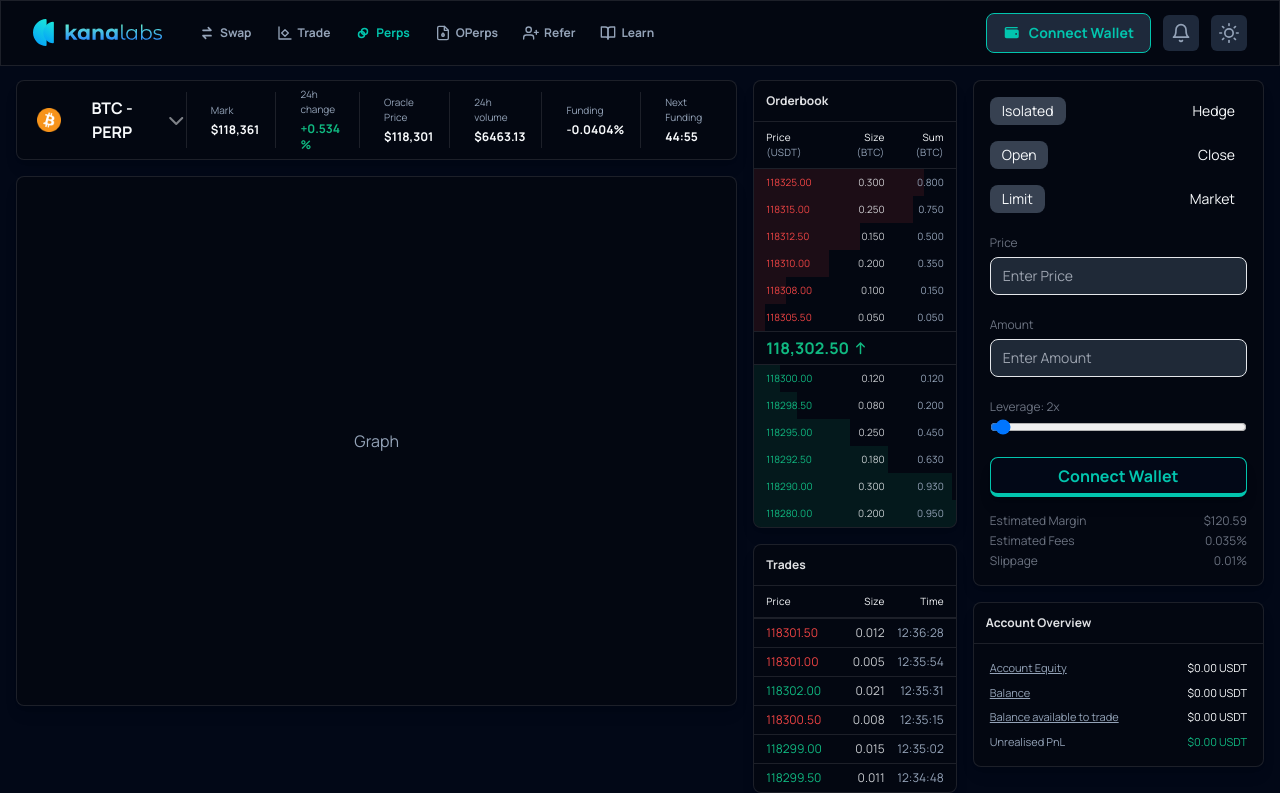
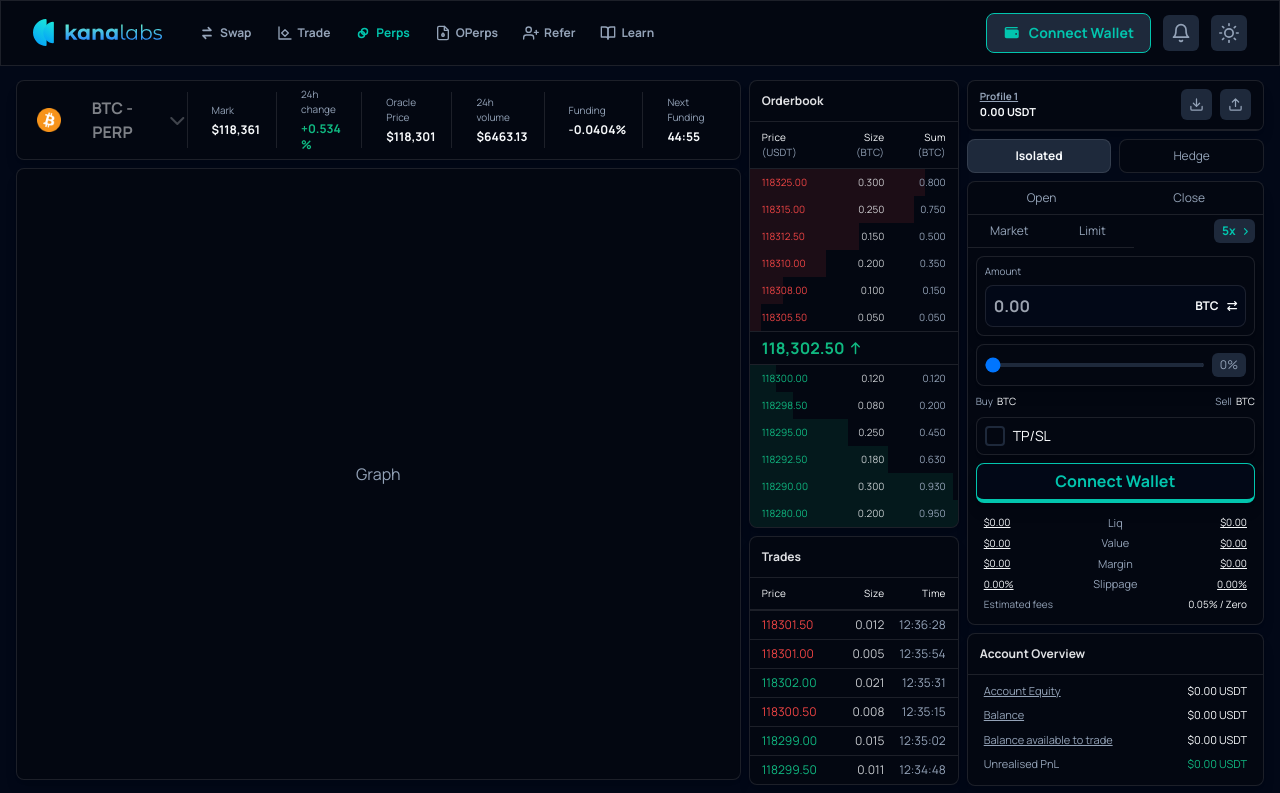
Before and after one commit to Sathyajhith-S-S/Kana-Labs, a React (Vite) app: page /perps in a window 1280 px wide. Shown: the top 793 px of the page. Built offline with nearby package versions, Linux system fonts and the light colour scheme.

Commit message:
order form changes

```diff
--- a/src/components/perps/AccountOverviewPanel.tsx
+++ b/src/components/perps/AccountOverviewPanel.tsx
@@ -12,7 +12,7 @@ export function AccountOverviewPanel() {
     return (
         <CardShell title="Account Overview">
             <TooltipProvider>
-                <div className="p-4 space-y-2 text-[11px]">
+                <div className="p-4 space-y-2 pb-3 pt-2 text-[11px]">
                     {items.map((it) => (
                         <div key={it.label} className="flex items-center justify-between">
                             {it.tooltip ? (
--- a/src/components/perps/ChartPanel.tsx
+++ b/src/components/perps/ChartPanel.tsx
@@ -2,7 +2,7 @@ import { CardShell } from "./CardShell";
 
 export function ChartPanel() {
     return (
-        <CardShell className="h-[530px] sm:h-[530px]">
+        <CardShell className="h-[612px]">
             <div className="h-full w-full flex items-center justify-center text-muted-foreground">
                 Graph
             </div>
--- a/src/components/perps/OpenOrdersSection.tsx
+++ b/src/components/perps/OpenOrdersSection.tsx
@@ -18,7 +18,7 @@ export function OpenOrdersSection() {
 
     return (
         <CardShell>
-            <div className="border-b border-white/10">
+            <div className="border-b border-black/10 dark:border-white/10">
                 <div className="flex items-center overflow-x-auto">
                     {TABS.map((t) => (
                         <button
--- a/src/components/perps/OrderForm.tsx
+++ b/src/components/perps/OrderForm.tsx
@@ -1,70 +1,180 @@
 import { useState } from "react";
 import { Button } from "../ui/Button";
 import { CardShell } from "./CardShell";
+import { Tooltip, TooltipContent, TooltipProvider, TooltipTrigger } from "@/components/ui/tooltip";
+import { FontAwesomeIcon } from "@fortawesome/react-fontawesome";
+import { faAngleRight, faArrowRightArrowLeft } from "@fortawesome/free-solid-svg-icons";
+
+type MarginMode = 'isolated' | 'hedge';
+type PositionMode = 'open' | 'close';
+type OrderType = 'market' | 'limit';
+
+const feesData = [
+    { valueLeft: "$0.00", label: "Liq", valueRight: "$0.00" },
+    { valueLeft: "$0.00", label: "Value", valueRight: "$0.00" },
+    { valueLeft: "$0.00", label: "Margin", valueRight: "$0.00" },
+    { valueLeft: "0.00%", label: "Slippage", valueRight: "0.00%" },
+    { valueLeft: "Estimated fees", label: "", valueRight: "0.05% / Zero" },
+];
+
+const PillTabs = ({ mode, setMode }: { mode: MarginMode, setMode: (mode: MarginMode) => void }) => (
+    <div className="grid grid-cols-2 gap-2 text-xs">
+        <button onClick={() => setMode('isolated')} className={`py-2 bg-card border border-black/10 dark:border-white/10 rounded-lg transition-colors ${mode === 'isolated' ? 'bg-muted text-foreground font-semibold' : 'text-muted-foreground'}`}>
+            Isolated
+        </button>
+        <button onClick={() => setMode('hedge')} className={`py-2 bg-card border border-black/10 dark:border-white/10 rounded-lg transition-colors ${mode === 'hedge' ? 'bg-muted text-foreground font-semibold' : 'text-muted-foreground'}`}>
+            Hedge
+        </button>
+    </div>
+);
+
+const UnderlinedTabs = ({ tabs, activeTab, setActiveTab }: { tabs: string[], activeTab: string, setActiveTab: (tab: string) => void }) => (
+    <div className="border-b border-black/10 dark:border-white/10">
+        <div className="flex items-center justify-between">
+            {tabs.map((t) => (
+                <button
+                    key={t}
+                    onClick={() => setActiveTab(t)}
+                    className={`whitespace-nowrap flex-1 text-center py-2 text-xs font-medium transition-colors
+                                ${activeTab === t
+                            ? "bg-muted text-foreground border-b-2 border-primary font-semibold"
+                            : "text-muted-foreground hover:bg-muted/50 hover:text-foreground"
+                        }`
+                    }
+                >
+                    {t}
+                </button>
+            ))}
+        </div>
+    </div>
+);
+
+const StyledCheckbox = ({ label }: { label: string }) => {
+    const [isChecked, setIsChecked] = useState(false);
+    return (
+        <label className="flex items-center gap-2 cursor-pointer text-sm">
+            <input
+                type="checkbox"
+                className="hidden"
+                checked={isChecked}
+                onChange={() => setIsChecked(!isChecked)}
+            />
+            <span
+                className={`
+                    w-5 h-5 border-2 rounded flex items-center justify-center transition-colors
+                    ${isChecked ? 'bg-primary border-primary' : 'border-muted'}
+                `}
+            >
+                {isChecked && (
+                    <svg
+                        xmlns="http://www.w.org/2000/svg"
+                        width="12"
+                        height="12"
+                        viewBox="0 0 24 24"
+                        fill="none"
+                        stroke="currentColor"
+                        strokeWidth="3"
+                        strokeLinecap="round"
+                        strokeLinejoin="round"
+                        className="text-primary-foreground"
+                    >
+                        <polyline points="20 6 9 17 4 12" />
+                    </svg>
+                )}
+            </span>
+            {label}
+        </label>
+    );
+};
 
 export function OrderForm() {
-    const [price, setPrice] = useState("");
+    const [marginMode, setMarginMode] = useState<MarginMode>('isolated');
+    const [positionMode, setPositionMode] = useState<PositionMode>('open');
+    const [orderType, setOrderType] = useState<OrderType>('market');
     const [amount, setAmount] = useState("");
-    const [leverage, setLeverage] = useState(2);
+    const [leverage, setLeverage] = useState(0);
 
     return (
-        <CardShell className="p-4 w-full">
-            <div className="flex items-center justify-between text-sm font-medium mb-4">
-                <button className="px-3 py-1 rounded-lg bg-gray-200 dark:bg-gray-700">
-                    Isolated
-                </button>
-                <button className="px-3 py-1 rounded-lg">Hedge</button>
+        <>
+            <TooltipProvider>
+                <CardShell>
+                    <div className="flex items-center justify-between p-3 py-2 border-b border-white/10">
+                        <div className="flex flex-col gap-0">
+                            <Tooltip>
+                                <TooltipTrigger asChild>
+                                    <span className="text-[10px] text-muted-foreground font-semibold underline cursor-help">
+                                        Profile 1
+                                    </span>
+                                </TooltipTrigger>
+                                <TooltipContent>
+                                    <p>Balance available to trade</p>
+                                </TooltipContent>
+                            </Tooltip>
+                            <span className="text-[11px] font-semibold">
+                                0.00 USDT
+                            </span>
                         </div>
-
-            <div className="flex items-center justify-between text-sm font-medium mb-4">
-                <button className="px-3 py-1 rounded-lg bg-gray-200 dark:bg-gray-700">
-                    Open
-                </button>
-                <button className="px-3 py-1 rounded-lg">Close</button>
+                        <div className="flex items-center gap-2">
+                            <Button variant="secondary" size="xs" className="p-2 h-auto group">
+                                <svg xmlns="http://www.w3.org/2000/svg" width="15" height="15" viewBox="0 0 24 24" fill="none" stroke="currentColor" strokeWidth="2" strokeLinecap="round" strokeLinejoin="round"><path d="M21 15v4a2 2 0 0 1-2 2H5a2 2 0 0 1-2-2v-4M7 10l5 5 5-5M12 15V3" /></svg>
+                            </Button>
+                            <Button variant="secondary" size="xs" className="p-2 h-auto group">
+                                <svg xmlns="http://www.w3.org/2000/svg" width="15" height="15" viewBox="0 0 24 24" fill="none" stroke="currentColor" strokeWidth="2" strokeLinecap="round" strokeLinejoin="round"><path d="M21 15v4a2 2 0 0 1-2 2H5a2 2 0 0 1-2-2v-4M17 8l-5-5-5 5M12 3v12" /></svg>
+                            </Button>
                         </div>
-
-            <div className="flex items-center justify-between text-sm font-medium mb-4">
-                <button className="px-3 py-1 rounded-lg bg-gray-200 dark:bg-gray-700">
-                    Limit
-                </button>
-                <button className="px-3 py-1 rounded-lg">Market</button>
                     </div>
-
-            <div className="mb-4">
-                <label className="text-xs text-gray-500">Price</label>
-                <input
-                    type="number"
-                    placeholder="Enter Price"
-                    value={price}
-                    onChange={(e) => setPrice(e.target.value)}
-                    className="mt-1 w-full px-3 py-2 border rounded-lg text-sm dark:bg-gray-800"
-                />
+                </CardShell>
+            </TooltipProvider>
+            <div>
+                <PillTabs mode={marginMode} setMode={setMarginMode} />
             </div>
-
-            <div className="mb-4">
-                <label className="text-xs text-gray-500">Amount</label>
-                <input
-                    type="number"
-                    placeholder="Enter Amount"
-                    value={amount}
-                    onChange={(e) => setAmount(e.target.value)}
-                    className="mt-1 w-full px-3 py-2 border rounded-lg text-sm dark:bg-gray-800"
-                />
+            <CardShell>
+                <div className="space-y-0">
+                    <UnderlinedTabs tabs={['Open', 'Close']} activeTab={positionMode} setActiveTab={(tab) => setPositionMode(tab as PositionMode)} />
+                    <div className="flex items-center">
+                        <div className="flex-grow">
+                            <UnderlinedTabs tabs={['Market', 'Limit']} activeTab={orderType} setActiveTab={(tab) => setOrderType(tab as OrderType)} />
                         </div>
-
-            <div className="mb-4">
-                <label className="text-xs text-gray-500">Leverage: {leverage}x</label>
-                <input
-                    type="range"
-                    min="1"
-                    max="50"
-                    value={leverage}
-                    onChange={(e) => setLeverage(parseInt(e.target.value))}
-                    className="w-full"
-                />
+                        <Button variant="secondary" size="xs" className="text-primary font-semibold me-2 ms-20 pe-1">
+                            5x
+                            <FontAwesomeIcon icon={faAngleRight} size="xs" className="ms-1" />
+                        </Button>
                     </div>
-
-            <div className="flex gap-2 mb-4">
+                    <div className="p-2">
+                        <CardShell className="p-2 pt-0">
+                            <label className="text-[10px] text-muted-foreground">Amount</label>
+                            <div className="flex items-center bg-background border border-black/10 dark:border-white/10 p-2 rounded-lg mt-1">
+                                <input type="text" placeholder="0.00" value={amount}
+                                onChange={(e) => {
+                                    const regex = /^\d*\.?\d*$/;
+                                    if (e.target.value === '' || regex.test(e.target.value)) {
+                                        setAmount(e.target.value)
+                                    }
+                                }} className="bg-transparent text-md font-bold w-full focus:outline-none" />
+                                <span className="text-xs font-semibold whitespace-nowrap">BTC</span>
+                                <FontAwesomeIcon icon={faArrowRightArrowLeft} size="2xs" className="ms-2" />
+                            </div>
+                        </CardShell>
+                    </div>
+                    <div className="p-2 pt-0">
+                        <CardShell className="p-2">
+                            <div className="flex items-center gap-2">
+                                <input type="range" min="0" max="100" value={leverage} onChange={(e) => setLeverage(parseInt(e.target.value))}
+                                    className="w-full" />
+                                <Button variant="secondary" size="xs" className="">{leverage}%</Button>
+                            </div>
+                        </CardShell>
+                    </div>
+                    <div className="flex justify-between text-[10px] px-2 pb-2">
+                        <span><span className="text-muted-foreground me-1">Buy</span>BTC</span>
+                        <span><span className="text-muted-foreground me-1">Sell</span>BTC</span>
+                    </div>
+                    <div className="p-2 py-0">
+                        <CardShell className="p-2">
+                            <StyledCheckbox label="TP/SL" />
+                        </CardShell>
+                    </div>
+                    <div className="p-2">
                         <Button
                             size="lg"
                             className="w-full h-10 text-md font-bold bg-background text-primary border-primary border border-b-4
@@ -73,21 +183,33 @@ export function OrderForm() {
                             Connect Wallet
                         </Button>
                     </div>
-
-            <div className="text-xs text-gray-500 space-y-1">
-                <div className="flex justify-between">
-                    <span>Estimated Margin</span>
-                    <span>$120.59</span>
+                    <div className="space-y-1 px-4 pb-3 pt-1">
+                        {feesData?.map((item, index) => (
+                            <div key={item.label || item.valueLeft} className="grid grid-cols-3 items-center">
+                                <span
+                                    className={`text-[10px]
+                                            ${index === feesData.length - 1
+                                            ? 'text-muted-foreground'
+                                            : 'underline'
+                                        }
+                                        `}
+                                >
+                                    {item.valueLeft}
+                                </span>
+                                <span className="text-center text-[11px] text-muted-foreground">
+                                    {item.label}
+                                </span>
+                                <span
+                                    className={`text-right text-[10px] ${index < feesData.length - 1 ? 'underline' : ''
+                                        }`}
+                                >
+                                    {item.valueRight}
+                                </span>
                             </div>
-                <div className="flex justify-between">
-                    <span>Estimated Fees</span>
-                    <span>0.035%</span>
-                </div>
-                <div className="flex justify-between">
-                    <span>Slippage</span>
-                    <span>0.01%</span>
+                        ))}
                     </div>
                 </div>
             </CardShell>
+        </>
     );
 }
--- a/src/components/perps/TopStatsRibbon.tsx
+++ b/src/components/perps/TopStatsRibbon.tsx
@@ -100,7 +100,7 @@ export function TopStatsRibbon({ defaultPair = "BTC - PERP" }: Props) {
             <div className="h-full w-full flex items-center justify-between px-5">
                 <div className="flex items-center gap-3">
                     <img src={currentPairData.logo} alt={currentPairData.alt} className="w-6 h-6" />
-                    <Select value={selectedPair} onValueChange={(value) => setSelectedPair(value as Pair)}>
+                    <Select value={selectedPair} onValueChange={(value) => setSelectedPair(value as Pair)} disabled>
                         <SelectTrigger className="text-md font-bold bg-transparent border-none focus:ring-0 p-0">
                             <SelectValue placeholder="Select pair" />
                         </SelectTrigger>
--- a/src/index.css
+++ b/src/index.css
@@ -5,6 +5,10 @@
 @tailwind utilities;
 
 @layer base {
+    body {
+        @apply bg-background text-foreground;
+        font-family: var(--font-manrope);
+    }
     :root {
         /* Fonts */
         --font-manrope: 'Manrope', sans-serif;
@@ -32,16 +36,6 @@
     }
 }
 
-@layer base {
-    html {
-        overflow-y: auto;
-    }
-    body {
-        @apply bg-background text-foreground;
-        font-family: var(--font-manrope);
-    }
-}
-
 @layer utilities {
     @keyframes bounce-subtle {
         0%, 100% {
@@ -58,3 +52,25 @@
         40%, 60% { transform: rotate(10deg); }
     }
 }
+
+@layer components {
+    .slider-track {
+        @apply w-full h-1 bg-muted rounded-full;
+    }
+    .slider-thumb {
+        @apply w-4 h-4 rounded-full appearance-none cursor-pointer -mt-1.5;
+    }
+
+    input[type=range]::-webkit-slider-runnable-track {
+        @apply slider-track;
+    }
+    input[type=range]::-moz-range-track {
+        @apply slider-track;
+    }
+    input[type=range]::-webkit-slider-thumb {
+        @apply slider-thumb;
+    }
+    input[type=range]::-moz-range-thumb {
+        @apply slider-thumb;
+    }
+}
--- a/src/pages/PerpsPage.tsx
+++ b/src/pages/PerpsPage.tsx
@@ -14,17 +14,17 @@ export default function PerpsPage() {
 
     return (
         <div className="min-h-screen bg-background text-foreground p-2 sm:p-4">
-            <main className="grid grid-cols-12 gap-4">
-                <section className="col-span-7 space-y-4">
+            <main className="grid grid-cols-12 gap-2">
+                <section className="col-span-7 space-y-2">
                     <TopStatsRibbon />
                     <ChartPanel />
                 </section>
-                <section className="col-span-5 grid grid-cols-12 gap-4">
-                    <div className="col-span-5 flex flex-col gap-4">
+                <section className="col-span-5 grid grid-cols-12 gap-2">
+                    <div className="col-span-5 flex flex-col gap-2">
                         <OrderbookPanel />
                         <TradesPanel />
                     </div>
-                    <div className="col-span-7 flex flex-col gap-4">
+                    <div className="col-span-7 flex flex-col gap-2">
                         <OrderForm />
                         <AccountOverviewPanel />
                     </div>
```
Lines whose indentation alone changed are shown as unchanged.
